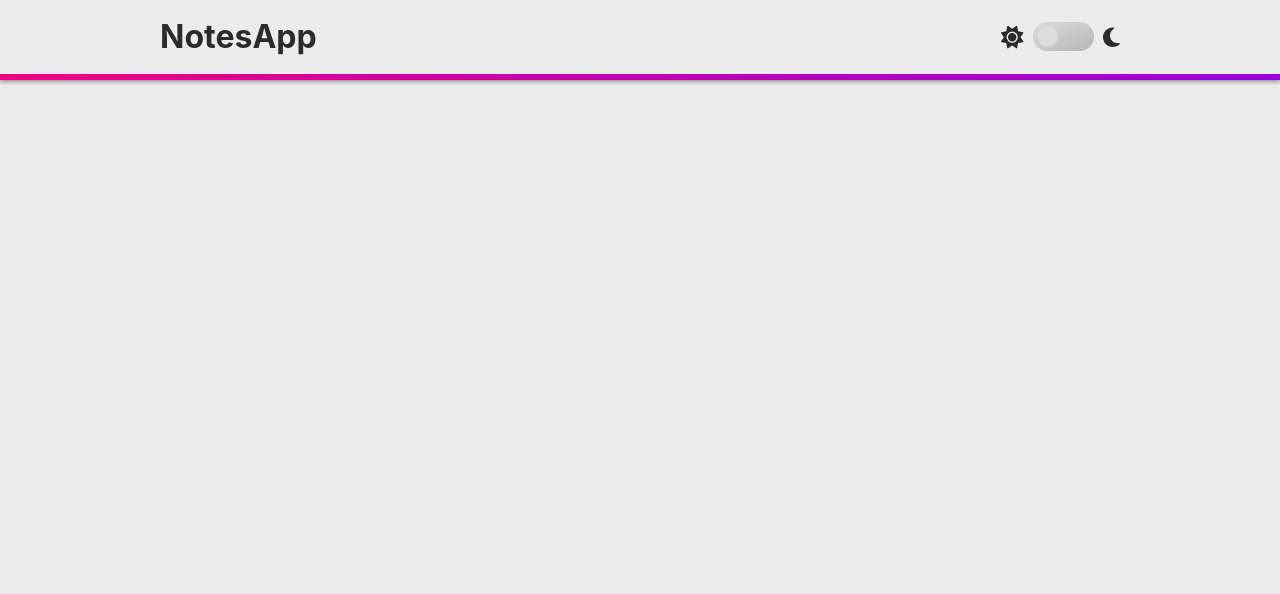
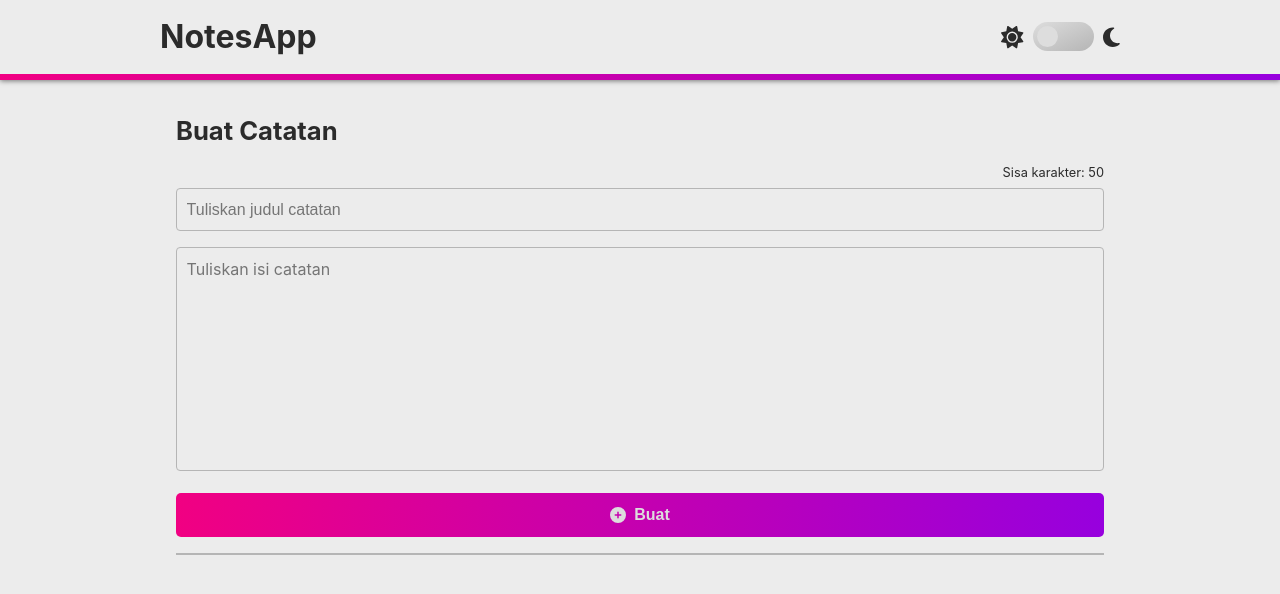
Before and after one commit to mirzaq19/notes-dcd, a React (Vite) app: page / in a window 1280 px wide. Shown: the top 594 px of the page. Built offline with nearby package versions, Linux system fonts and the light colour scheme.

Commit message:
feat: add note form

```diff
--- a/src/App.jsx
+++ b/src/App.jsx
@@ -1,6 +1,7 @@
 import { useEffect, useState } from 'react'
 import Layout from './components/Layout'
 import { ThemeProvider } from './contexts/theme'
+import NotesForm from './components/NotesForm'
 
 function App() {
   const userPrefersDark =
@@ -28,7 +29,9 @@ function App() {
 
   return (
     <ThemeProvider value={{ themeMode, lightTheme, darkTheme }}>
-      <Layout></Layout>
+      <Layout>
+        <NotesForm />
+      </Layout>
     </ThemeProvider>
   )
 }
--- /dev/null
+++ b/src/components/NotesForm.jsx
@@ -0,0 +1,55 @@
+import { useState } from 'react'
+import InputWithCounter from './InputWithCounter'
+import { faCirclePlus } from '@fortawesome/free-solid-svg-icons'
+import { FontAwesomeIcon } from '@fortawesome/react-fontawesome'
+import TextArea from './TextArea'
+import Section from './Section'
+import Button from './Button'
+
+const NotesForm = () => {
+  const [note, setNote] = useState({
+    title: '',
+    body: '',
+  })
+
+  const onTitleChange = (value) => {
+    setNote({
+      ...note,
+      title: value,
+    })
+  }
+
+  const onBodyChange = (value) => {
+    setNote({
+      ...note,
+      body: value,
+    })
+  }
+
+  return (
+    <Section title="Buat Catatan">
+      <form>
+        <InputWithCounter
+          required={true}
+          placeholder="Tuliskan judul catatan"
+          maxCounter={50}
+          value={note.title}
+          setValue={onTitleChange}
+        />
+
+        <TextArea
+          required={true}
+          placeholder="Tuliskan isi catatan"
+          value={note.body}
+          setValue={onBodyChange}
+        />
+        <Button full={true} variant="fullbutton" type="submit">
+          <FontAwesomeIcon icon={faCirclePlus} />
+          Buat
+        </Button>
+      </form>
+    </Section>
+  )
+}
+
+export default NotesForm
```
